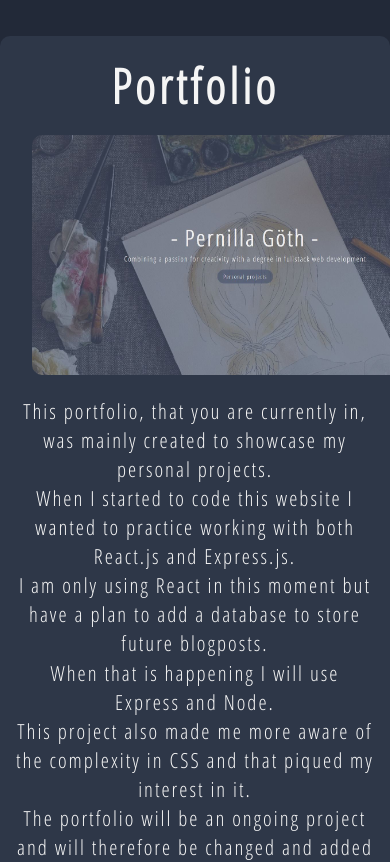
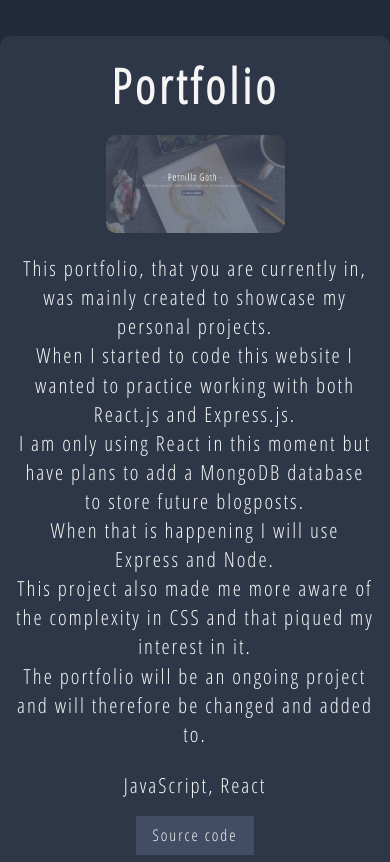
Before and after one commit to pg222jx/portfolio, a React (Create React App) app: page /code in a window 390 px wide. Shown: the part 920-1782 px from the top of the page. Built offline with nearby package versions, Linux system fonts and the light colour scheme.

Commit message:
Changing responsive

```diff
--- a/src/App.css
+++ b/src/App.css
@@ -296,10 +296,10 @@ a {
 }
 
 .profilePic {
-  height: 15rem;
+  max-width: 23%;
+  height: auto;
   margin: 1rem;
   border-radius: 10px;
-  /* opacity: 90%; */
   transition: transform .5s;
 }
 
@@ -342,10 +342,11 @@ a {
 }
 
 .codePics {
-  height: 15rem;
+  max-width: 50%;
+  min-width: 20%;
+  height: auto;
   margin: 1rem;
   border-radius: 10px;
-  /* opacity: 90%; */
 }
 
 .about {
@@ -355,4 +356,5 @@ a {
   border-radius: 10px;
   padding: 2rem;
   text-align: left;
+  overflow:scroll;
 }
--- a/src/components/CodePortfolio/Portfolio.jsx
+++ b/src/components/CodePortfolio/Portfolio.jsx
@@ -11,7 +11,7 @@ class Portfolio extends Component {
               <img src={portfolioPic} alt="Pernilla Göth" className="codePics"/>
               <p>This portfolio, that you are currently in, was mainly created to showcase my personal projects.<br/>
               When I started to code this website I wanted to practice working with both React.js and Express.js. <br/>
-              I am only using React in this moment but have a plan to add a database to store future blogposts. <br/>
+              I am only using React in this moment but have plans to add a MongoDB database to store future blogposts. <br/>
               When that is happening I will use Express and Node.<br/>
               This project also made me more aware of the complexity in CSS and that piqued my interest in it. <br/>
               The portfolio will be an ongoing project and will therefore be changed and added to.
--- a/src/components/Home.jsx
+++ b/src/components/Home.jsx
@@ -8,7 +8,7 @@ class Header extends Component {
         return (
             <header className="showcase">
             <div className="container showcase-inner">
-              <h1>- Pernilla Göth - </h1>
+              <h1>Pernilla Göth</h1>
               <p>Combining a passion for creativity with a degree in fullstack web development</p>
               <Link to="/code" className="btn">Personal projects</Link>
             </div>
```
